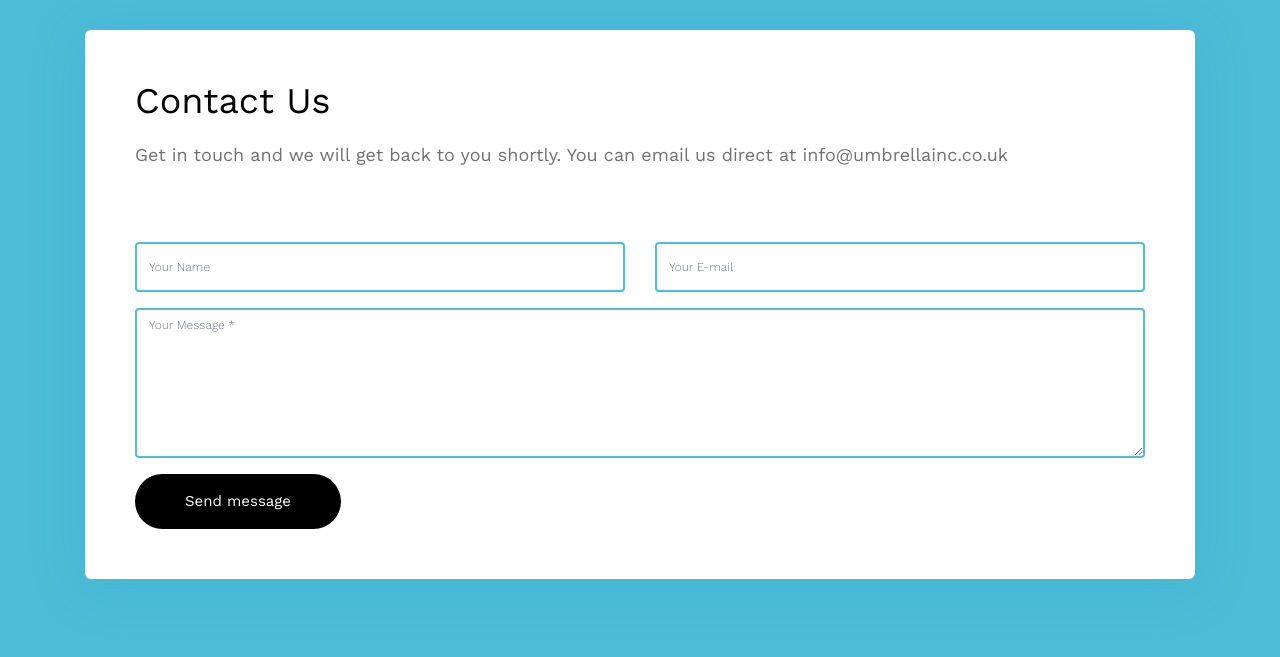
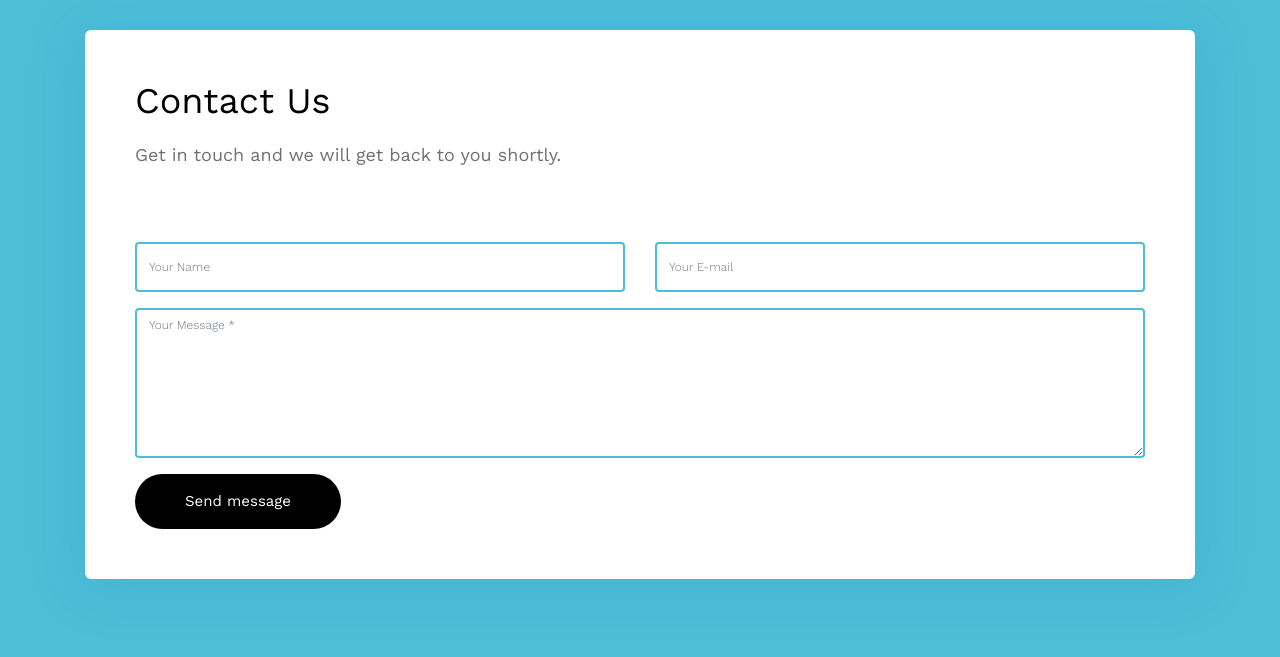
Before and after one commit to RichGreen/UmbrellaWeb, a plain HTML site: page contact-us/index.htm in a window 1280 px wide. Shown: the part 920-1577 px from the top of the page. Drawn offline with nearby package versions, Linux system fonts and the light colour scheme.

Commit message:
Update index.htm

```diff
--- a/contact-us/index.htm
+++ b/contact-us/index.htm
@@ -67,7 +67,7 @@ height="0" width="0" style="display:none;visibility:hidden"></iframe></noscript>
                     <div class="message_title">
                         <div class="section_heading">
                             <h3>Contact us</h3>
-                            <p>Get in touch and we will get back to you shortly. You can email us direct at info<!--#-->@<!--#-->umbrellainc.co.uk</p>
+                            <p>Get in touch and we will get back to you shortly.</p>
                         </div>
                     </div>
                     <div class="contact_from">
```
